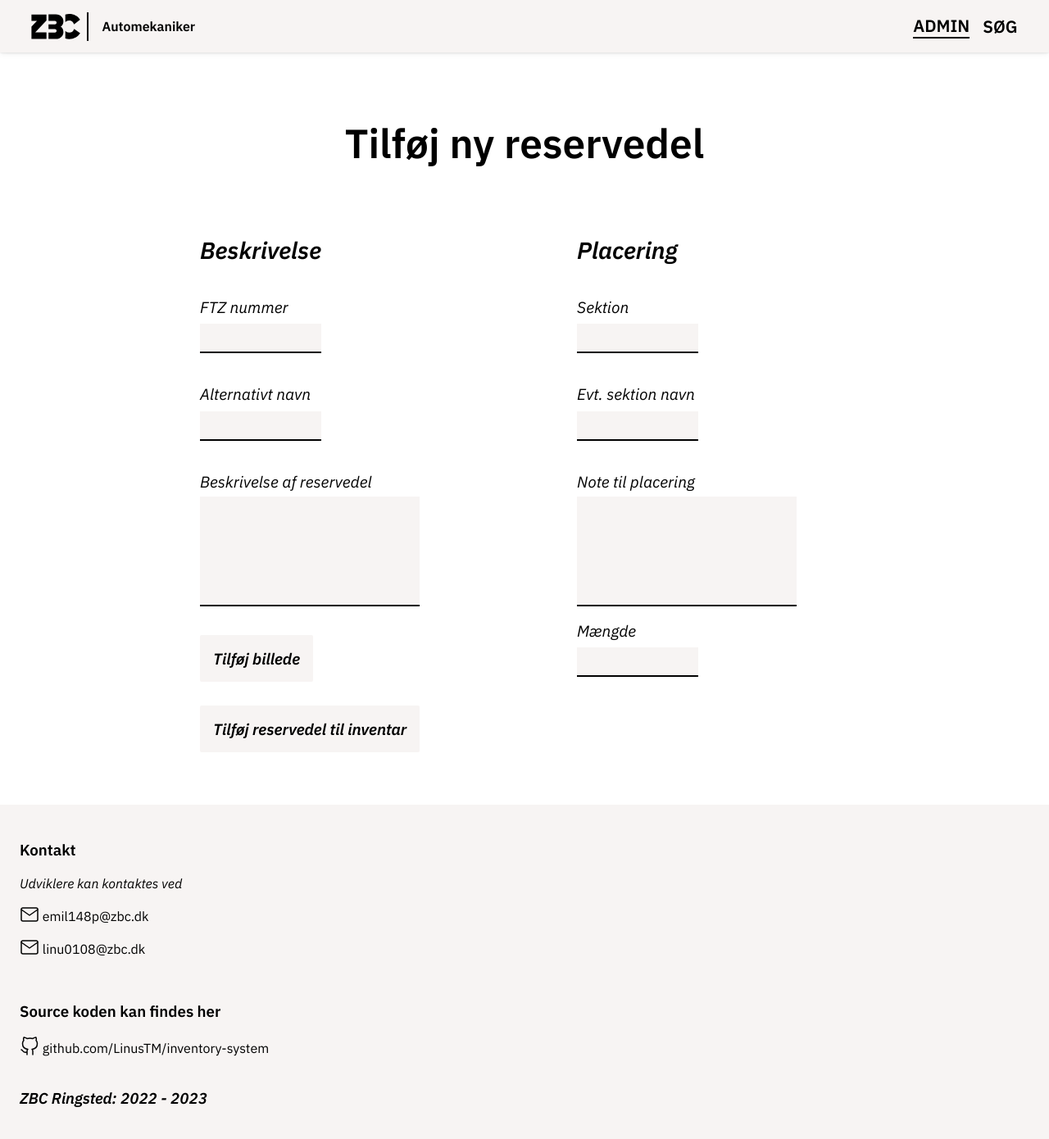
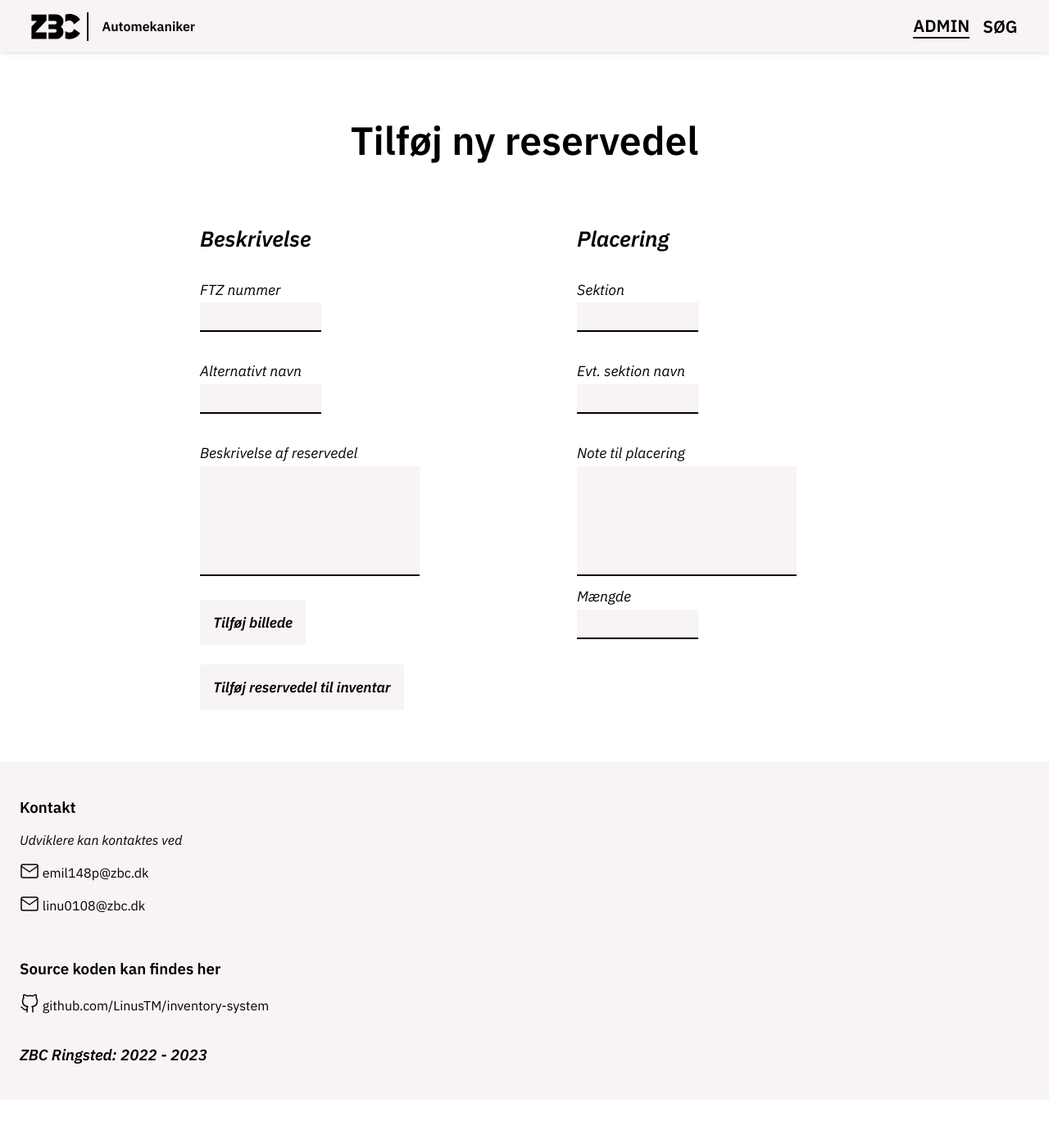
Before and after one commit to LinusTM/inventory-system, a SvelteKit app in the folder frontend/: page /admin in a window 1280 px wide. Shown: the top 1390 px of the page at 82% size. After the commit the page ends 1342 px from the top, so only its background shows below. Built offline with nearby package versions, Linux system fonts and the light colour scheme.

Commit message:
Made a bunch of changes to the frontend once again.

```diff
--- /dev/null
+++ b/frontend/src/lib/shared/components/Footer.svelte
@@ -0,0 +1,55 @@
+<script lang="ts">
+	import Email from '$lib/shared/icons/Email.svelte';
+	import Github from '$lib/shared/icons/Github.svelte';
+</script>
+
+<footer>
+	<h3>Kontakt</h3>
+	<p><i>Udviklere kan kontaktes ved</i></p>
+	<p>
+		<a href="mailto:emil148p@zbc.dk">
+			<Email />
+			emil148p@zbc.dk
+		</a>
+	</p>
+
+	<p>
+		<a href="mailto:linu0108@zbc.dk">
+			<Email />
+			linu0108@zbc.dk
+		</a>
+	</p>
+	<br />
+
+	<h3>Source koden kan findes her</h3>
+	<a href="https://github.com/LinusTM/inventory-system">
+		<Github />
+		github.com/LinusTM/inventory-system
+	</a>
+	<br />
+	<br />
+
+	<h3>
+		<i>ZBC Ringsted: 2022 - {new Date().getFullYear()}</i>
+	</h3>
+</footer>
+
+<style lang="scss">
+	footer {
+		padding: 1.5em;
+		font-size: 1rem;
+	}
+
+	footer {
+		background-color: var(--background-secondary);
+		color: var(--text-primary);
+
+		a {
+			color: var(--text-primary);
+		}
+
+		a:hover {
+			border-bottom: 2px solid var(--text-primary);
+		}
+	}
+</style>
--- a/frontend/src/routes/+layout.svelte
+++ b/frontend/src/routes/+layout.svelte
@@ -1,19 +1,18 @@
 <script lang="ts">
 	import { page } from '$app/stores';
 	import NavBar from '$lib/shared/components/NavBar.svelte';
-	import Email from '$lib/shared/icons/Email.svelte';
-	import Github from '$lib/shared/icons/Github.svelte';
+	import Footer from '$lib/shared/components/Footer.svelte';
 </script>
 
 <svelte:head>
-	<!-- TITLE -->
+	<!-- title -->
 	<title
 		>INVENTAR | {$page.url.pathname === '/'
 			? 'SØG'
 			: $page.url.pathname.substring(1).toUpperCase()}</title
 	>
 
-	<!-- FONTS  -->
+	<!-- fonts  -->
 	<link rel="preconnect" href="https://fonts.googleapis.com" />
 	<link rel="preconnect" href="https://fonts.gstatic.com" crossorigin="anonymous" />
 	<link
@@ -23,49 +22,20 @@
 </svelte:head>
 
 <div id="container">
-	<!-- Navigation bar -->
+	<!-- navigation bar -->
 	<NavBar />
 
-	<!-- Page content -->
+	<!-- page content -->
 	<main>
 		<slot />
 	</main>
 
-	<!-- Footer -->
-	<footer>
-		<h3>Kontakt</h3>
-		<p><i>Udviklere kan kontaktes ved</i></p>
-		<p>
-			<a href="mailto:emil148p@zbc.dk">
-				<Email />
-				emil148p@zbc.dk
-			</a>
-		</p>
-
-		<p>
-			<a href="mailto:linu0108@zbc.dk">
-				<Email />
-				linu0108@zbc.dk
-			</a>
-		</p>
-		<br />
-
-		<h3>Source koden kan findes her</h3>
-		<a href="https://github.com/LinusTM/inventory-system">
-			<Github />
-			github.com/LinusTM/inventory-system
-		</a>
-		<br />
-		<br />
-
-		<h3>
-			<i>ZBC Ringsted: 2022 - {new Date().getFullYear()}</i>
-		</h3>
-	</footer>
+	<!-- footer -->
+	<Footer />
 </div>
 
 <style lang="scss">
-	/* VARIABLES */
+	/* variables */
 	:root {
 		@media (prefers-color-scheme: light) {
 			--background-primary: hsl(0, 0%, 100%);
@@ -89,68 +59,50 @@
 			0 2px 8px hsla(0, 0%, 0%, 0.05);
 	}
 
-	/* GENERAL TAGS */
+	/* general tags */
 	:global(body, html) {
 		margin: 0 auto;
 		padding: 0 auto;
 		background-color: var(--background-primary);
+		color: var(--text-primary);
 	}
 
-	/* LINKS */
+	/* links */
 	:global(a:visited, a:link) {
 		text-decoration: none;
 	}
 
+	/* align svg with text */
 	:global(svg) {
 		vertical-align: text-bottom;
 	}
 
-	/* CONTAINER */
+	/* container */
 	#container {
 		display: flex;
 		flex-direction: column;
 		min-height: 100vh;
-		background-color: var(--background-primary);
-		color: var(--text-primary);
 	}
 
-	/* CONTENT */
+	/* sets the global font family */
+	:global(*) {
+		font-family: 'IBM Plex Sans', sans-serif;
+	}
+
+	/* content */
 	main {
 		align-self: center;
-		margin: 4rem 6rem;
-		font-size: 1.2rem;
-		line-height: 1.9;
+		margin: 4rem 0;
+		font-size: 1.1rem;
+		line-height: 1.8;
 		flex: 1;
 		width: min(800px + 30%, 98%);
-	}
 
-	/* FOOTER */
-	footer {
-		padding: 1.5em;
-		font-size: 1rem;
-	}
-
-	footer {
-		background-color: var(--background-secondary);
-		color: var(--text-primary);
-
-		a {
-			color: var(--text-primary);
-		}
-
-		a:hover {
-			border-bottom: 2px solid var(--text-primary);
-		}
-	}
-
-	:global(.header) {
+		:global(h1:nth-of-type(1)) {
 			text-align: center;
 			margin-bottom: 2rem;
 			margin-top: 0;
-		font-size: 3.1rem;
+			font-size: 3rem;
 		}
-
-	:global(*) {
-		font-family: 'IBM Plex Sans', sans-serif;
 	}
 </style>
--- a/frontend/src/routes/+page.svelte
+++ b/frontend/src/routes/+page.svelte
@@ -86,16 +86,14 @@
 	};
 </script>
 
-<h1 class="header">Søg på reservedel</h1>
+<h1>Søg på reservedel</h1>
 
 <!-- Defines the container div with the table in it -->
-<div id="container">
-	{#if data.length != 0}
-		<Grid {data} {columns} {className} {pagination} search={true} autoWidth={true} sort={false} />
-	{:else}
-		<h1 class="header">No data in database</h1>
-	{/if}
-</div>
+{#if data.length != 0}
+	<Grid {data} {columns} {className} {pagination} search={true} autoWidth={true} sort={false} />
+{:else}
+	<h1 class="header">No data in database</h1>
+{/if}
 
 <style lang="scss">
 	/* A lot of stuff is selected using the ":global()" modifier,
@@ -164,10 +162,4 @@
 	:global(.table-body > th) {
 		text-align: center;
 	}
-
-	/* We are assigning "overflow: auto", in order to make sure that you can scroll
-		 through the table if your screen is too small, or that you are zoomed in */
-	#container {
-		overflow: auto;
-	}
 </style>
--- a/frontend/src/routes/admin/+page.svelte
+++ b/frontend/src/routes/admin/+page.svelte
@@ -2,7 +2,7 @@
 	let files: any;
 </script>
 
-<h1 class="header">Tilføj ny reservedel</h1>
+<h1>Tilføj ny reservedel</h1>
 
 <div id="container">
 	<div id="names">
```
Lines whose indentation alone changed are shown as unchanged.
